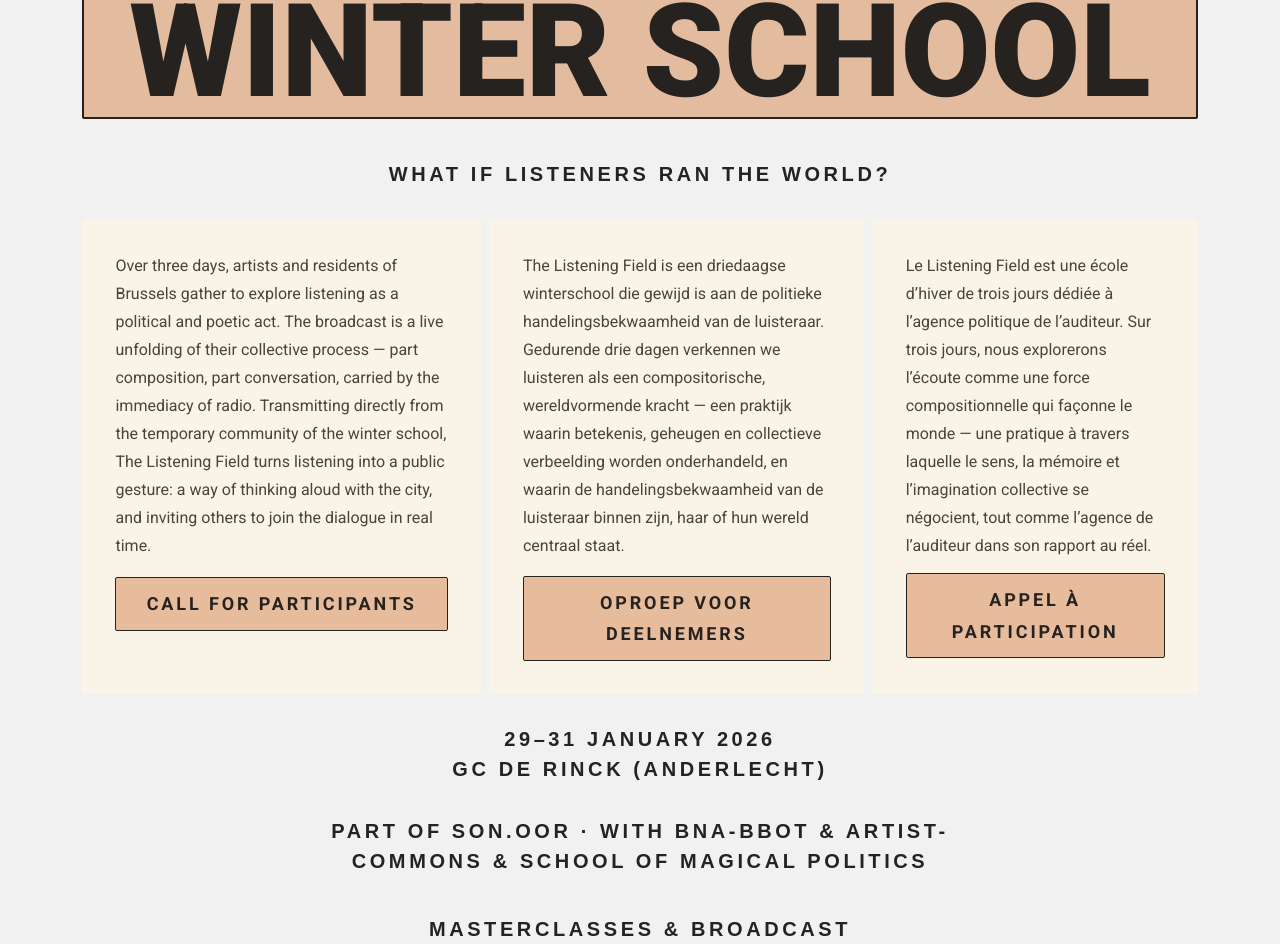
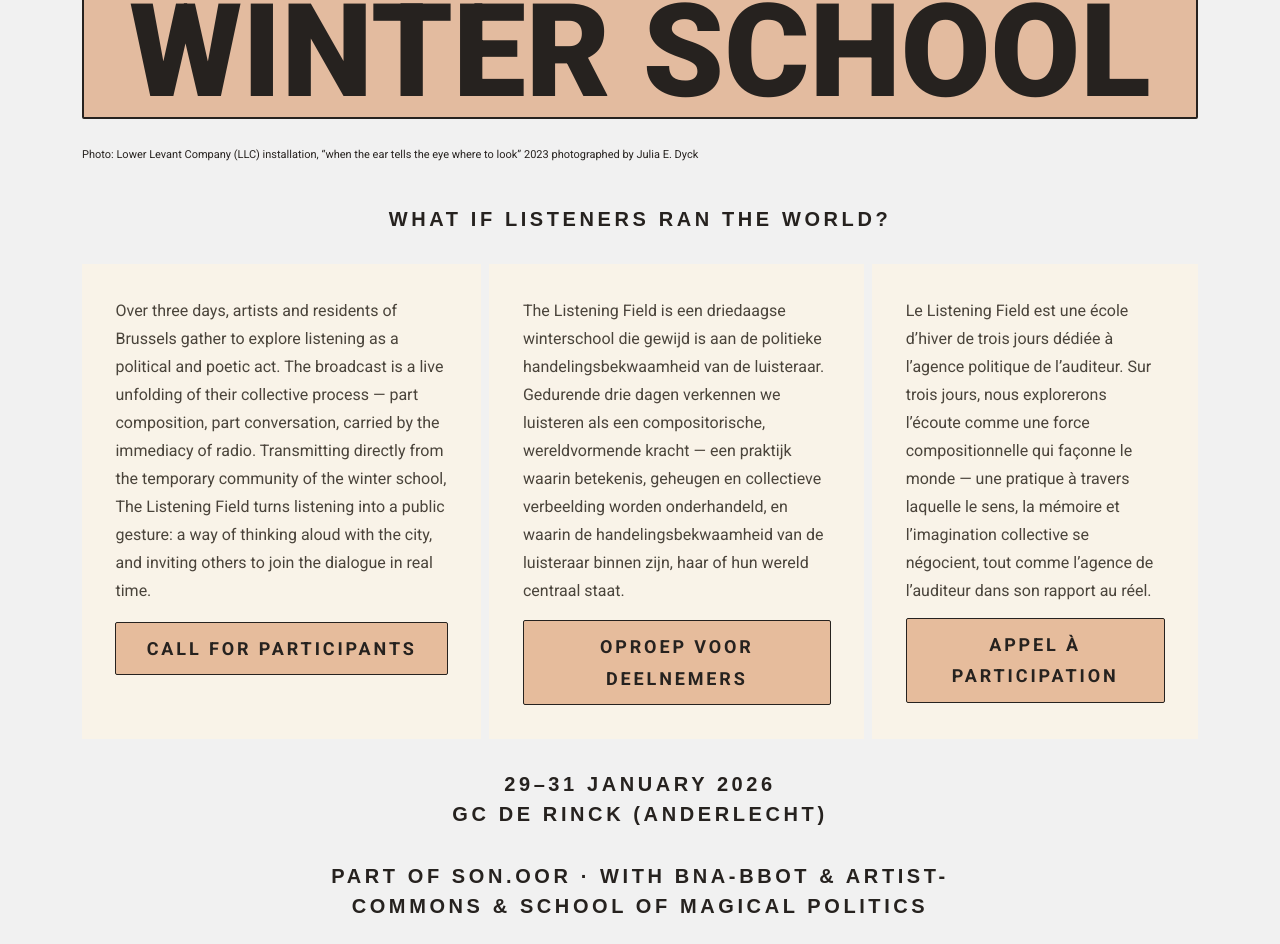
Before and after one commit to juliaedyck/listeningfield, a React (Vite) app: page / in a window 1280 px wide. Shown: the part 765-1709 px from the top of the page. Built offline with nearby package versions, Linux system fonts and the light colour scheme.

Commit message:
photo cred

```diff
--- a/src/App.tsx
+++ b/src/App.tsx
@@ -76,7 +76,11 @@ const Header = styled.header`
   gap: 14px;
 `;
 
-
+const ImageCredit= styled.p`
+    padding: 0;
+    margin: 0;
+    font-size: 11px;
+`
 const Title = styled.h1`
   margin: 0;
   font-size: clamp(56px, 12vw, 130px);
@@ -315,6 +319,7 @@ function App() {
             <HeroImage src="/listeningfield.jpg" alt="The Listening Field collage" />
             <Title>WINTER SCHOOL</Title>
           </HeroImageWrap>
+          <ImageCredit>Photo: Lower Levant Company (LLC) installation, “when the ear tells the eye where to look” 2023 photographed by Julia E. Dyck</ImageCredit>
 
           <Header>
 
```
